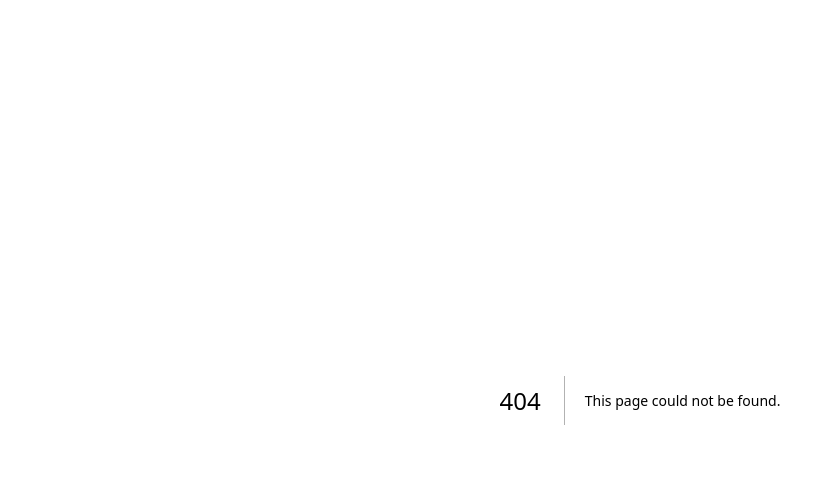
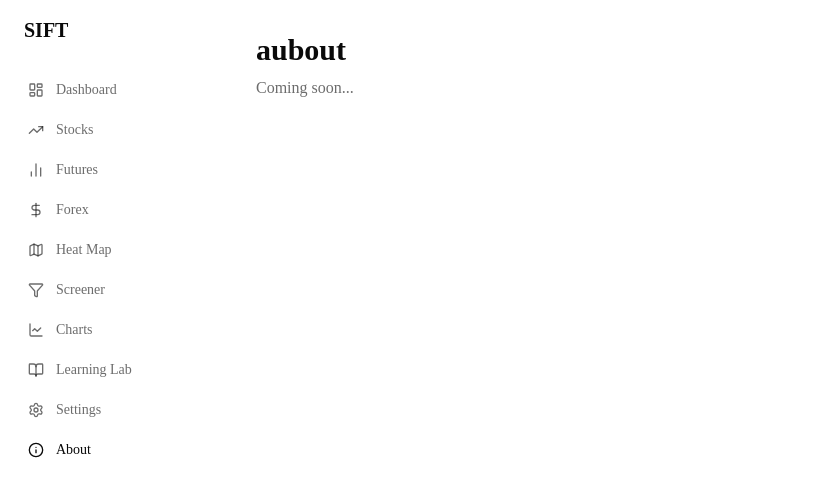
Before and after one commit to DeafGecko/sift_visual, a Next.js app: page /about in a window 1280 px wide. Before the commit this address had no page. Shown: the top 496 px of the page, without its empty margins (0-818 px from the left). Built offline with nearby package versions, Linux system fonts and the light colour scheme.

Commit message:
Add sidebar navigation and page routing structure

```diff
--- /dev/null
+++ b/app/about/page.tsx
@@ -0,0 +1,8 @@
+export default function auboutPage() {
+  return (
+    <div className="p-8">
+      <h1 className="text-3xl font-bold">aubout</h1>
+      <p className="text-foreground/60 mt-2">Coming soon...</p>
+    </div>
+  );
+}
--- /dev/null
+++ b/app/components/Sidebar.tsx
@@ -0,0 +1,41 @@
+'use client';
+import Link from 'next/link';
+import { usePathname } from 'next/navigation';
+import { LayoutDashboard, TrendingUp, BarChart2, DollarSign, Map, Filter, LineChart, BookOpen, Settings, Info } from 'lucide-react';
+
+const navItems = [
+  { label: 'Dashboard', href: '/', icon: LayoutDashboard },
+  { label: 'Stocks', href: '/markets/stocks', icon: TrendingUp },
+  { label: 'Futures', href: '/markets/futures', icon: BarChart2 },
+  { label: 'Forex', href: '/markets/forex', icon: DollarSign },
+  { label: 'Heat Map', href: '/tools/heatmap', icon: Map },
+  { label: 'Screener', href: '/tools/screener', icon: Filter },
+  { label: 'Charts', href: '/tools/charts', icon: LineChart },
+  { label: 'Learning Lab', href: '/learning', icon: BookOpen },
+  { label: 'Settings', href: '/settings', icon: Settings },
+  { label: 'About', href: '/about', icon: Info },
+];
+
+export default function Sidebar() {
+  const pathname = usePathname();
+
+  return (
+    <aside className="fixed left-0 top-0 h-screen w-56 bg-card border-r border-white/10 flex flex-col p-4 gap-1">
+      <div className="text-xl font-bold text-foreground mb-6 px-2">SIFT</div>
+      {navItems.map(({ label, href, icon: Icon }) => (
+        <Link
+          key={href}
+          href={href}
+          className={`flex items-center gap-3 px-3 py-2 rounded-lg text-sm font-medium transition-colors
+            ${pathname === href
+              ? 'bg-accent-green/10 text-accent-green'
+              : 'text-foreground/60 hover:text-foreground hover:bg-white/5'
+            }`}
+        >
+          <Icon size={16} />
+          {label}
+        </Link>
+      ))}
+    </aside>
+  );
+}
--- a/app/layout.tsx
+++ b/app/layout.tsx
@@ -1,5 +1,6 @@
 'use client';
 import { QueryClient, QueryClientProvider } from '@tanstack/react-query';
+import Sidebar from './components/Sidebar';
 import './globals.css';
 
 const queryClient = new QueryClient();
@@ -7,9 +8,14 @@ const queryClient = new QueryClient();
 export default function RootLayout({ children }: { children: React.ReactNode }) {
   return (
     <html lang="en">
-      <body>
+      <body className="bg-background text-foreground">
         <QueryClientProvider client={queryClient}>
-          {children}
+          <div className="flex">
+            <Sidebar />
+            <main className="ml-56 flex-1 min-h-screen">
+              {children}
+            </main>
+          </div>
         </QueryClientProvider>
       </body>
     </html>
--- /dev/null
+++ b/app/learning/page.tsx
@@ -0,0 +1,8 @@
+export default function learningPage() {
+  return (
+    <div className="p-8">
+      <h1 className="text-3xl font-bold">learning</h1>
+      <p className="text-foreground/60 mt-2">Coming soon...</p>
+    </div>
+  );
+}
--- /dev/null
+++ b/app/markets/forex/page.tsx
@@ -0,0 +1,8 @@
+export default function forexPage() {
+  return (
+    <div className="p-8">
+      <h1 className="text-3xl font-bold">forex</h1>
+      <p className="text-foreground/60 mt-2">Coming soon...</p>
+    </div>
+  );
+}
--- /dev/null
+++ b/app/markets/futures/page.tsx
@@ -0,0 +1,8 @@
+export default function futuresPage() {
+  return (
+    <div className="p-8">
+      <h1 className="text-3xl font-bold">futures</h1>
+      <p className="text-foreground/60 mt-2">Coming soon...</p>
+    </div>
+  );
+}
--- /dev/null
+++ b/app/markets/stocks/page.tsx
@@ -0,0 +1,8 @@
+export default function stocksPage() {
+  return (
+    <div className="p-8">
+      <h1 className="text-3xl font-bold">stocks</h1>
+      <p className="text-foreground/60 mt-2">Coming soon...</p>
+    </div>
+  );
+}
--- /dev/null
+++ b/app/settings/page.tsx
@@ -0,0 +1,8 @@
+export default function settingsPage() {
+  return (
+    <div className="p-8">
+      <h1 className="text-3xl font-bold">settings</h1>
+      <p className="text-foreground/60 mt-2">Coming soon...</p>
+    </div>
+  );
+}
--- /dev/null
+++ b/app/tools/charts/page.tsx
@@ -0,0 +1,8 @@
+export default function chartsPage() {
+  return (
+    <div className="p-8">
+      <h1 className="text-3xl font-bold">charts</h1>
+      <p className="text-foreground/60 mt-2">Coming soon...</p>
+    </div>
+  );
+}
--- /dev/null
+++ b/app/tools/heatmap/page.tsx
@@ -0,0 +1,8 @@
+export default function heatmapPage() {
+  return (
+    <div className="p-8">
+      <h1 className="text-3xl font-bold">heatmap</h1>
+      <p className="text-foreground/60 mt-2">Coming soon...</p>
+    </div>
+  );
+}
--- /dev/null
+++ b/app/tools/screener/page.tsx
@@ -0,0 +1,8 @@
+export default function screenerPage() {
+  return (
+    <div className="p-8">
+      <h1 className="text-3xl font-bold">screener</h1>
+      <p className="text-foreground/60 mt-2">Coming soon...</p>
+    </div>
+  );
+}
--- a/package.json
+++ b/package.json
@@ -20,7 +20,8 @@
     "react-dom": "19.2.3",
     "shadcn": "^4.0.3",
     "tailwind-merge": "^3.5.0",
-    "tw-animate-css": "^1.4.0"
+    "tw-animate-css": "^1.4.0",
+    "zustand": "^5.0.11"
   },
   "devDependencies": {
     "@tailwindcss/postcss": "^4",
```
Also changed, not shown: 1 other file (tests, documents, lock files or other folders).
